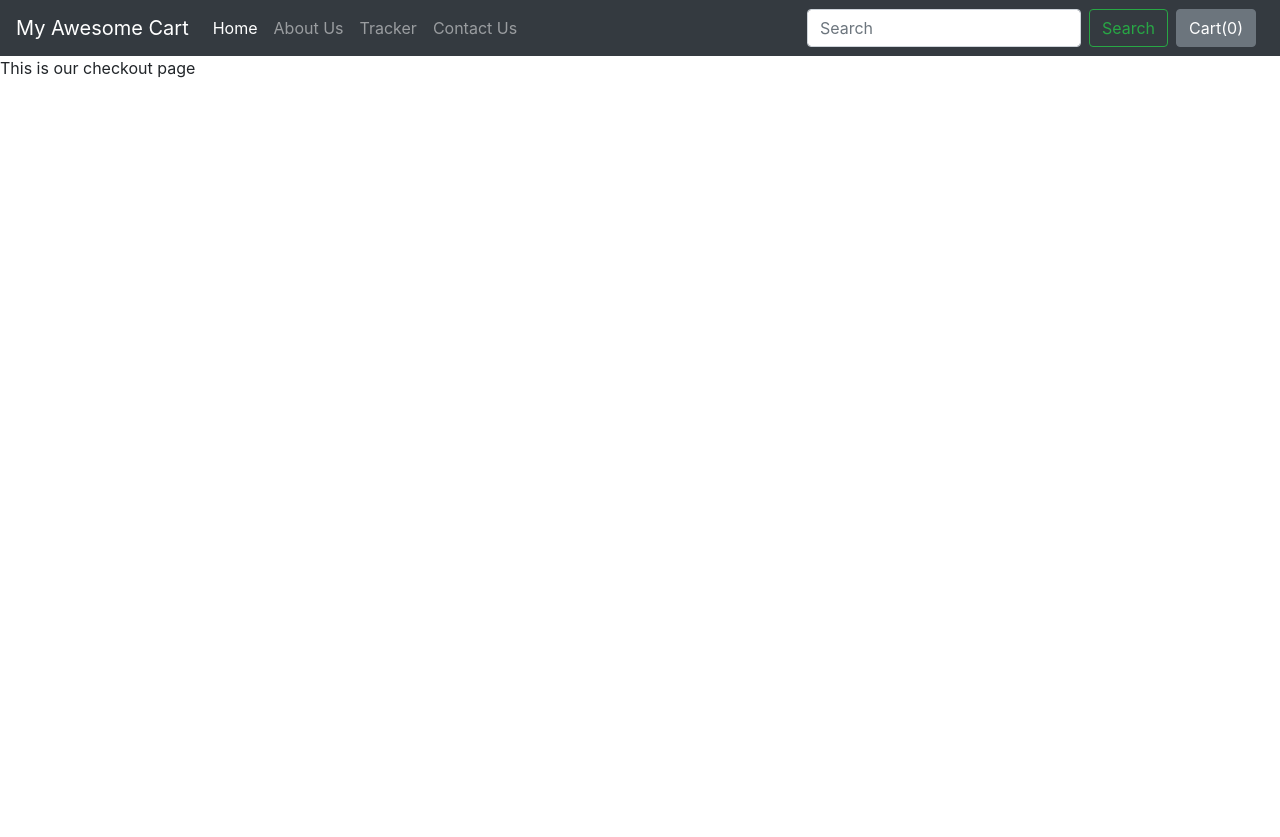
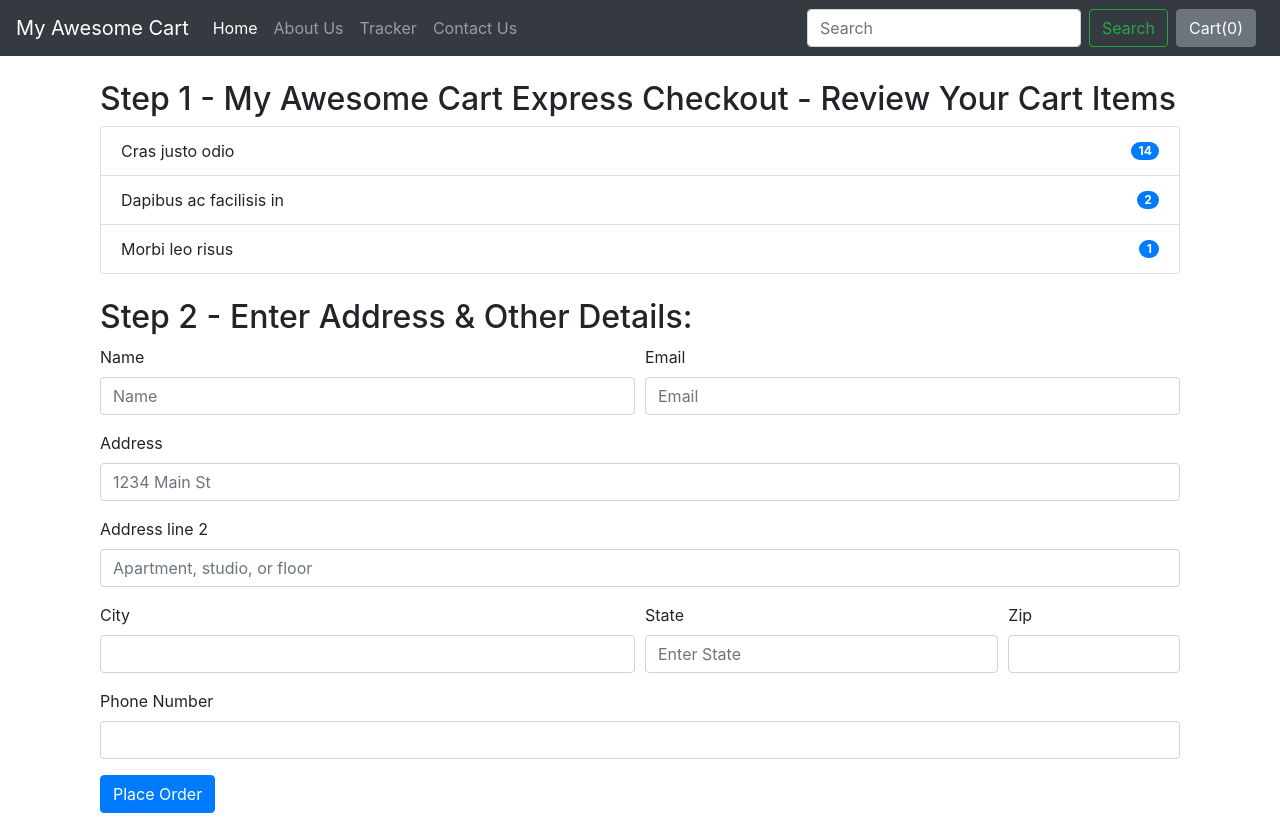
Before and after one commit to Amitojasa/Ecommerce-website, a Django app: page /shop/checkout in a window 1280 px wide. Before the commit the page ends 78 px from the top, so only its background shows below. Run offline with Django 3.2, Linux system fonts and the light colour scheme; some libraries are stand-ins or nearby versions.

Commit message:
work under progress

```diff
--- a/mac/shop/templates/shop/checkout.html
+++ b/mac/shop/templates/shop/checkout.html
@@ -1,4 +1,67 @@
 {% extends 'shop/basic.html' %}
-
 {% block title%} Checkout - My Awesome Cart{% endblock %}
-{% block body %} This is our checkout page {% endblock %}
+{% block body %}
+<div class="container">
+    <div class="col my-4">
+        <h2>Step 1 - My Awesome Cart Express Checkout - Review Your Cart Items</h2>
+        <div id="items">
+            <ul class="list-group">
+                <li class="list-group-item d-flex justify-content-between align-items-center">
+                    Cras justo odio
+                    <span class="badge badge-primary badge-pill">14</span>
+                </li>
+                <li class="list-group-item d-flex justify-content-between align-items-center">
+                    Dapibus ac facilisis in
+                    <span class="badge badge-primary badge-pill">2</span>
+                </li>
+                <li class="list-group-item d-flex justify-content-between align-items-center">
+                    Morbi leo risus
+                    <span class="badge badge-primary badge-pill">1</span>
+                </li>
+            </ul>
+        </div>
+    </div>
+    <div class="col my-4">
+        <h2>Step 2 - Enter Address & Other Details:</h2>
+        <form>
+            <div class="form-row">
+                <div class="form-group col-md-6">
+                    <label for="inputname">Name</label>
+                    <input type="name" class="form-control" id="inputname" placeholder="Name">
+                </div>
+                <div class="form-group col-md-6">
+                    <label for="inputEmail4">Email</label>
+                    <input type="email" class="form-control" id="inputEmail4" placeholder="Email">
+                </div>
+            </div>
+            <div class="form-group">
+                <label for="inputAddress">Address</label>
+                <input type="text" class="form-control" id="inputAddress" placeholder="1234 Main St">
+            </div>
+            <div class="form-group">
+                <label for="inputAddress2">Address line 2</label>
+                <input type="text" class="form-control" id="inputAddress2" placeholder="Apartment, studio, or floor">
+            </div>
+            <div class="form-row">
+                <div class="form-group col-md-6">
+                    <label for="inputCity">City</label>
+                    <input type="text" class="form-control" id="inputCity">
+                </div>
+                <div class="form-group col-md-4">
+                    <label for="inputState">State</label>
+                    <input type="text" class="form-control" id="inputAddress2" placeholder="Enter State">
+                </div>
+                <div class="form-group col-md-2">
+                    <label for="inputZip">Zip</label>
+                    <input type="text" class="form-control" id="inputZip">
+                </div>
+            </div>
+            <div class="form-group">
+                    <label for="inputZip">Phone Number</label>
+                    <input type="tel" class="form-control" id="inputPhone">
+                </div>
+            <button type="submit" class="btn btn-primary">Place Order</button>
+        </form>
+    </div>
+</div>
+{% endblock %}
```
